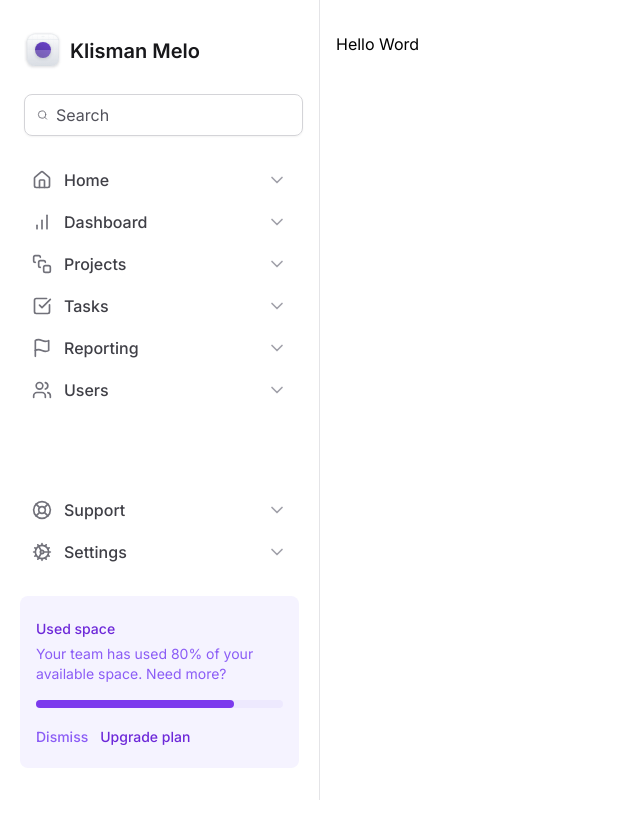
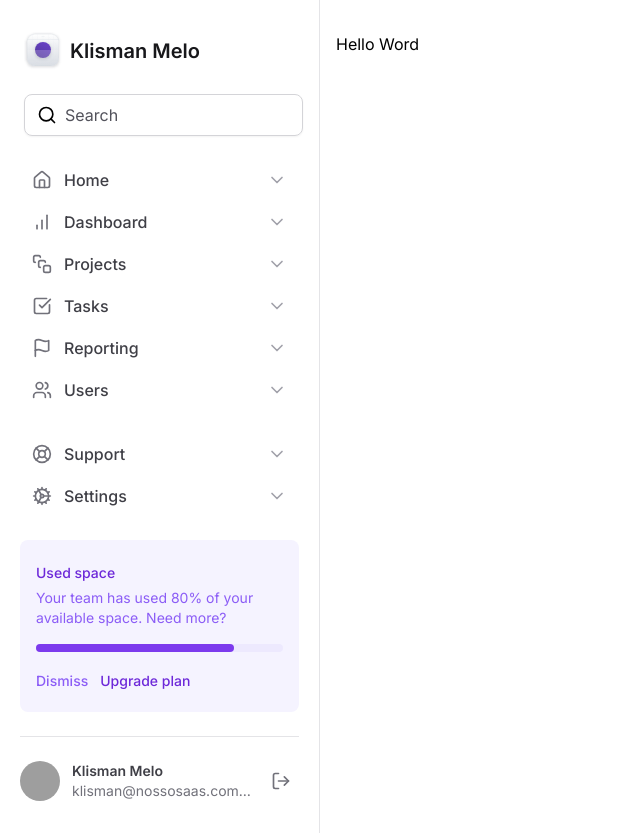
Before and after one commit to klismanmelo/tailwind-curso, a Next.js app: page / in a window 1280 px wide. Shown: the whole page, without its empty margins (0-640 px from the left). Before the commit the page ends 800 px from the top, so only its background shows below. Built offline with nearby package versions, Linux system fonts and the light colour scheme; grey boxes are pictures that could not be loaded.

Commit message:
Sidebar created

```diff
--- /dev/null
+++ b/src/app/components/Input.tsx
@@ -0,0 +1,29 @@
+import { ComponentProps } from 'react'
+
+ type InputPrefixProps = ComponentProps<'div'>
+
+ export function Prefix(props: InputPrefixProps) {
+   return <div {...props} />
+ }
+
+ type InputControlProps = ComponentProps<'input'>
+
+ export function Control(props: InputControlProps) {
+   return (
+     <input
+       className="flex-1 border-0 bg-transparent p-0 text-zinc-900 placeholder-zinc-600"
+       {...props}
+     />
+   )
+ }
+
+ type InputRootProps = ComponentProps<'div'>
+
+ export function Root(props: InputRootProps) {
+   return (
+     <div
+       className="mx-1 flex w-full items-center gap-2 rounded-lg border border-zinc-300 px-3 py-2 shadow-sm"
+       {...props}
+     />
+   )
+ }
--- /dev/null
+++ b/src/app/components/Sidebar/Profile.tsx
@@ -0,0 +1,24 @@
+import { LogOut } from 'lucide-react'
+
+ export function Profile() {
+   return (
+     <div className="grid grid-cols-profile items-center gap-3">
+       <img
+         src="https://github.com/klismanmelo.png"
+         className="h-10 w-10 rounded-full"
+         alt=""
+       />
+       <div className="flex flex-col truncate">
+         <span className="text-sm font-semibold text-zinc-700">
+           Klisman Melo
+         </span>
+         <span className="truncate text-sm text-zinc-500">
+           klisman@nossosaas.com.br
+         </span>
+       </div>
+       <button type="button" className="ml-auto rounded-md p-2 hover:bg-zinc-50">
+         <LogOut className="h-5 w-5 text-zinc-500" />
+       </button>
+     </div>
+   )
+ }
--- a/src/app/components/Sidebar/index.tsx
+++ b/src/app/components/Sidebar/index.tsx
@@ -12,19 +12,20 @@
 } from 'lucide-react'
 import { NavItem } from './NavItem'
 import { UsedSpaceWidget } from './UsedSpaceWidget'
+import { Profile } from './Profile'
+import * as Input from '@/app/components/Input'
 
 export function Sidebar() {
   return (
     <aside className="flex flex-col gap-6 border-r border-zinc-200 px-5 py-8">
       <Logo />
 
-      <div className="mx-1 flex w-full items-center gap-2 rounded-lg border border-zinc-300 px-3 py-2 shadow-sm">
-        <Search className="h-5 w-5 text-zinc-500" />
-        <input
-          className="flex-1 border-0 bg-transparent p-0 text-zinc-900 placeholder-zinc-600"
-          placeholder="Search"
-        />
-      </div>
+      <Input.Root>
+        <Input.Prefix>
+          <Search className="h-5 w-5 to-zinc-500" />
+        </Input.Prefix>
+        <Input.Control placeholder="Search" />
+      </Input.Root>
 
       <nav className="space-y-0.5">
         <NavItem title="Home" icon={Home} />
@@ -42,6 +43,10 @@
         </nav>
 
         <UsedSpaceWidget />
+
+        <div className="h-px bg-zinc-200" />
+
+        <Profile />
       </div>
     </aside>
   )
--- a/tailwind.config.ts
+++ b/tailwind.config.ts
@@ -9,6 +9,7 @@
     extend: {
       gridTemplateColumns: {
         app: 'minmax(18rem, 20rem) 1fr',
+        profile: 'max-content 1fr max-content',
       },
     },
   },
```
